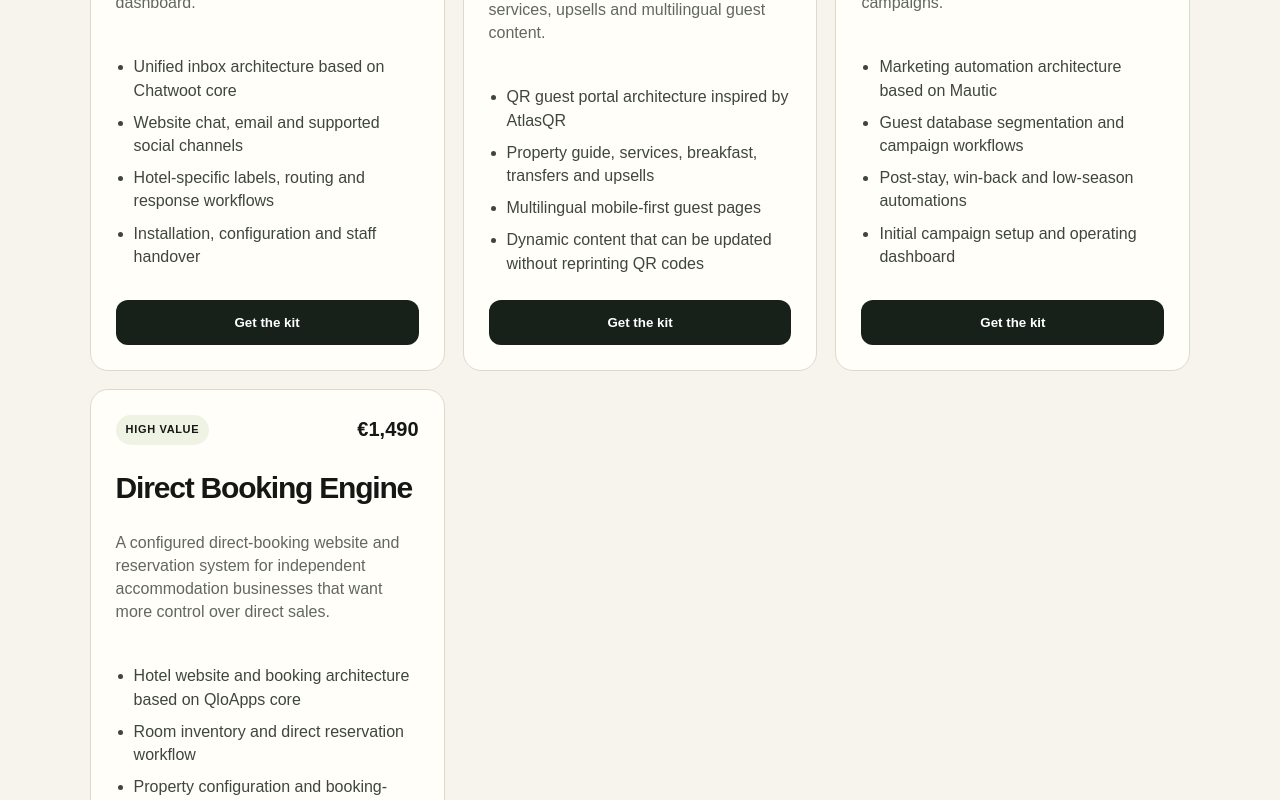
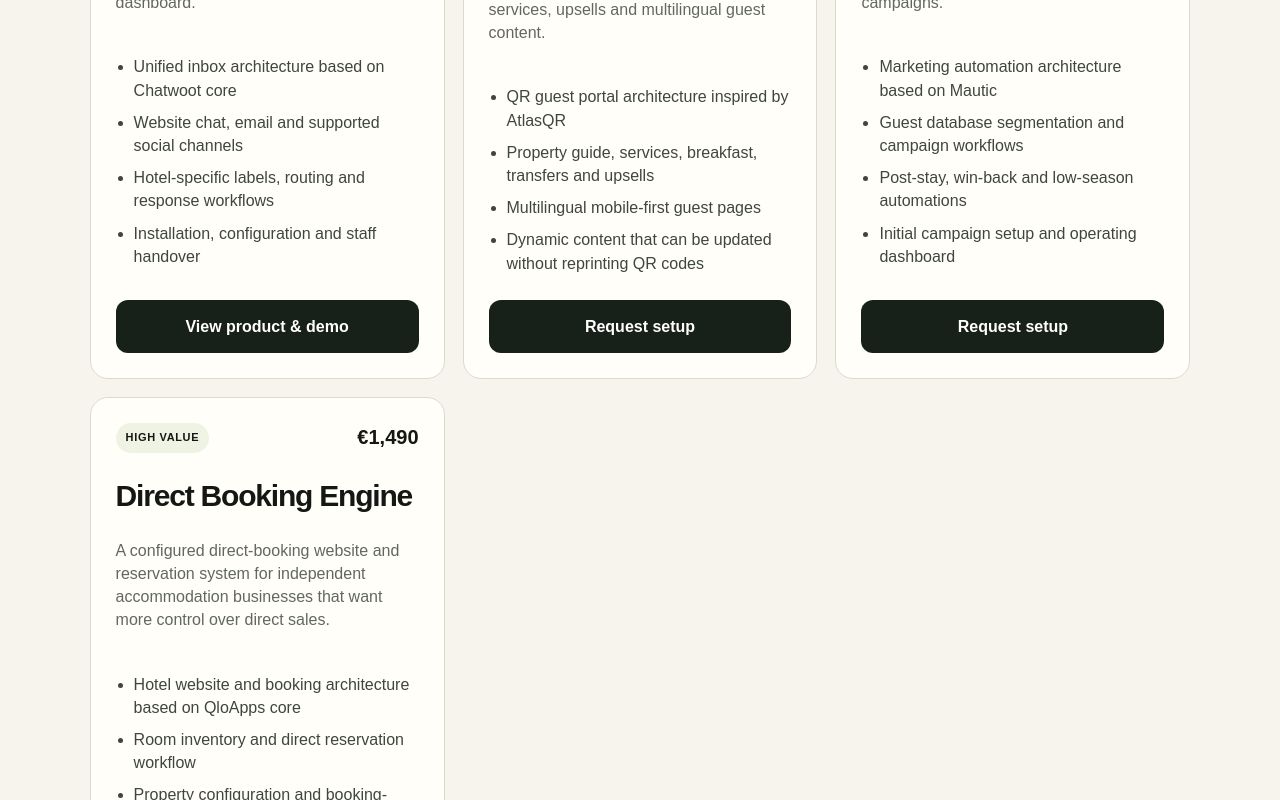
Before and after one commit to vincenzoproto/DigitalGrowthKits, a Next.js app: page / in a window 1280 px wide. Shown: the part 1344-2144 px from the top of the page. Built offline with nearby package versions, Linux system fonts and the light colour scheme.

Commit message:
Use consultation CTAs for high-value products

```diff
--- a/components/ProductCard.tsx
+++ b/components/ProductCard.tsx
@@ -1,7 +1,10 @@
-import BuyButton from "@/components/BuyButton";
+import Link from "next/link";
 import { formatPrice, type Product } from "@/lib/products";
 
 export default function ProductCard({ product }: { product: Product }) {
+  const isGuestInbox = product.id === "guest-inbox-pro";
+  const mailSubject = encodeURIComponent(`${product.title} setup`);
+
   return (
     <article className="product-card">
       <div className="product-topline">
@@ -13,7 +16,11 @@ export default function ProductCard({ product }: { product: Product }) {
       <ul>
         {product.bullets.map((bullet) => <li key={bullet}>{bullet}</li>)}
       </ul>
-      <BuyButton productId={product.id} />
+      {isGuestInbox ? (
+        <Link className="buy-button" href="/guest-inbox-pro" style={{textAlign:"center",textDecoration:"none"}}>View product & demo</Link>
+      ) : (
+        <a className="buy-button" href={`mailto:info@vincenzoproto.com?subject=${mailSubject}`} style={{textAlign:"center",textDecoration:"none"}}>Request setup</a>
+      )}
     </article>
   );
 }
```
